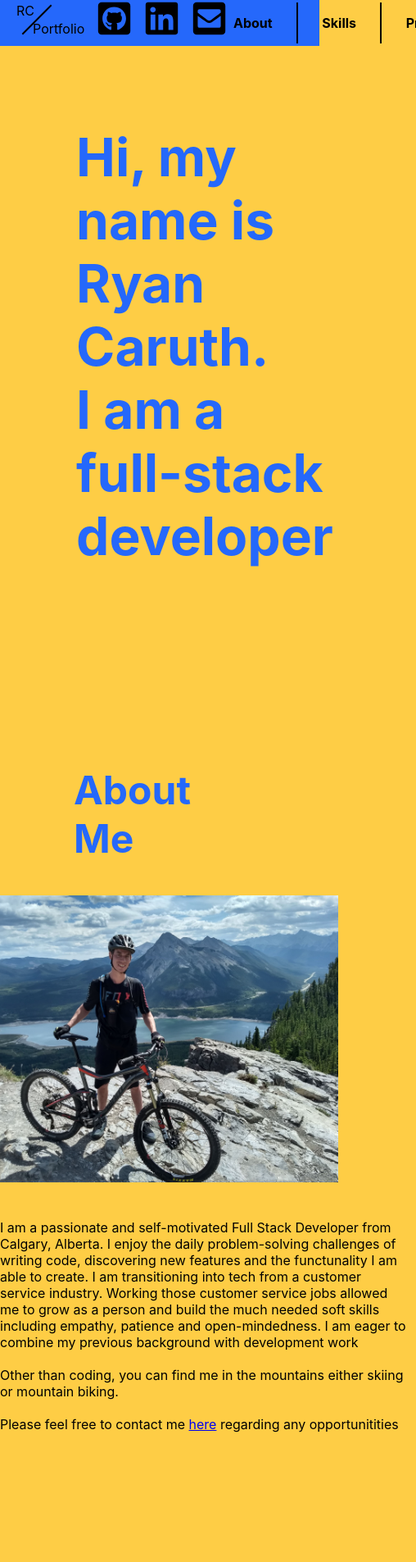
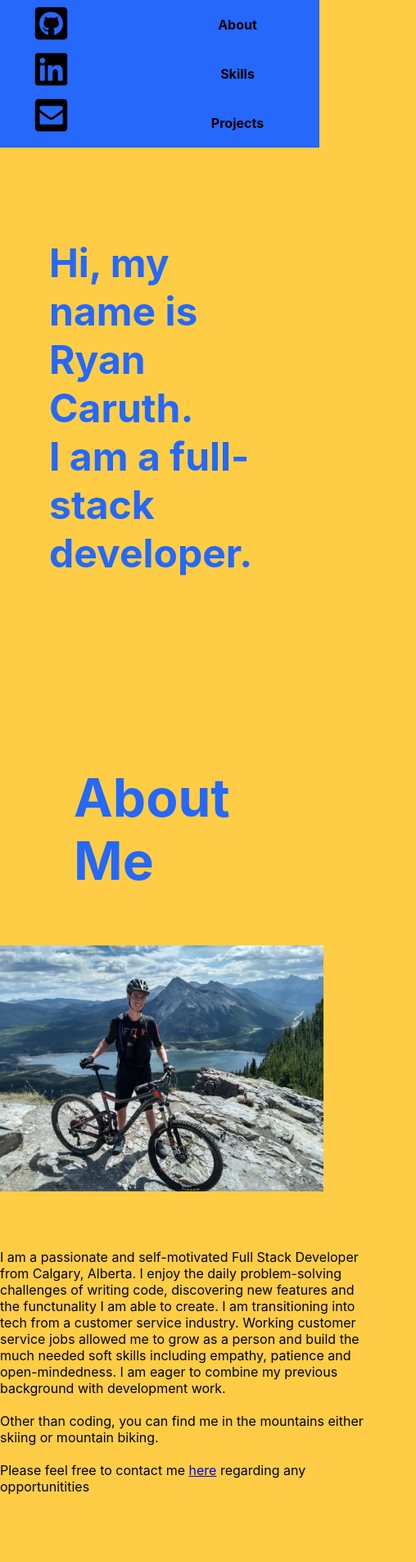
Before and after one commit to Ryan-Caruth/my-portfolio, a React (Create React App) app: page / in a window 390 px wide. Shown: the top 1905 px of the page at 82% size, 508 px wide, since content can reach past the window. Built offline with nearby package versions, Linux system fonts and the light colour scheme.

Commit message:
Added styling to make site responsive

```diff
--- a/src/components/about/About.jsx
+++ b/src/components/about/About.jsx
@@ -17,10 +17,10 @@ const About = forwardRef(( { aboutMe }, ref ) => {
           Calgary, Alberta. I enjoy the daily problem-solving challenges of
           writing code, discovering new features and the functunality I am able
           to create. I am transitioning into tech from a customer service
-          industry. Working those customer service jobs allowed me to grow as a
+          industry. Working customer service jobs allowed me to grow as a
           person and build the much needed soft skills including empathy,
           patience and open-mindedness. I am eager to combine my previous
-          background with development work
+          background with development work.
         </p>
         <br />
         <p>
--- a/src/components/about/about.css
+++ b/src/components/about/about.css
@@ -1,8 +1,13 @@
+.about-container {
+  width: 100%;
+}
+
 #aboutMeHeader {
   margin: 90px;
 }
 
-h1, .about-picture {
+h1,
+.about-picture {
   display: flex;
   align-items: center;
   justify-content: center;
@@ -26,3 +31,24 @@ h1, .about-picture {
   margin-bottom: 50px;
   margin-right: 31px;
 }
+
+@media only screen and (max-width: 800px) {
+  #aboutMeHeader {
+    display: flex;
+    padding-right: 150px;
+    width: 100%;
+    color: #2568fb;
+    font-size: 64px;
+    font-weight: bold;
+  }
+
+  #myPicture {
+    height: 300px;
+    margin-left: auto;
+    margin-right: auto;
+  }
+
+  .text-section {
+    width: 450px;
+  }
+}
--- a/src/components/landingPage/LandingPage.jsx
+++ b/src/components/landingPage/LandingPage.jsx
@@ -4,9 +4,11 @@ import './landingPage.css'
 const LandingPage = () => {
   return (
     <div className='brand-statement'>
+      <h1>
       Hi, my name is Ryan Caruth.
       <br />
-      I am a full-stack developer
+        I am a full-stack developer.
+        </h1>
     </div>
   )
 }
--- a/src/components/landingPage/landingPage.css
+++ b/src/components/landingPage/landingPage.css
@@ -2,21 +2,16 @@
   display: flex;
   align-items: center;
   justify-content: center;
+  width: 100%;
   height: 100vh;
   color: #2568FB;
   font-size: 64px;
   font-weight: bold;
 }
 
-@media only screen and (max-width: 847px) {
+@media only screen and (max-width: 800px) {
   .brand-statement {
-  display: flex;
-  align-items: center;
-  justify-content: center;
-  padding-left:110px;
-  height: 100vh;
-  color: #2568FB;
-  font-size: 64px;
-  font-weight: bold;
+    display: flex;
+    padding-top: 150px;
 }
 }
--- a/src/components/navbar/navbar.css
+++ b/src/components/navbar/navbar.css
@@ -80,3 +80,40 @@ hr {
 .headerSection:hover {
   color: #FECD45;
 }
+
+@media only screen and (max-width: 800px) {
+
+.nav {
+  width: 100%;
+  overflow: hidden;
+  position: fixed;
+  top: 0;
+}
+  .logo {
+    display: none;
+  }
+
+  .social-icons {
+   display: flex;
+   flex-direction: column;
+   align-items: flex-start;
+   justify-content: space-around;
+   width: 75px;
+   margin-left: 40px;
+ }
+  .sections {
+    display: flex;
+    flex-direction: column;
+    align-items: center;
+    width: 350px;
+  }
+
+  hr {
+    display: none;
+  }
+
+.headerSection {
+    padding: 20px;
+  }
+
+}
--- a/src/components/projects/Projects.jsx
+++ b/src/components/projects/Projects.jsx
@@ -59,6 +59,7 @@ const Projects = forwardRef(({ projects }, ref) => {
             translation sevices and educational resources. The app includes a
             real-time chat feature and booking system
           </p>
+          <div className="project3-buttons">
           <button id="project3-button"
             onClick={() =>
               (window.location.href =
@@ -75,6 +76,7 @@ const Projects = forwardRef(({ projects }, ref) => {
           >
             Github - client
           </button>
+          </div>
         </div>
         <div className="portfolio">
           <h2>My Site</h2>
--- a/src/components/projects/projects.css
+++ b/src/components/projects/projects.css
@@ -1,3 +1,7 @@
+.project-container {
+  width: 100%;
+}
+
 .my-projects-heading {
   margin-bottom: auto;
 }
@@ -59,23 +63,60 @@ button {
   cursor: pointer;
 }
 
+
 @media only screen and (max-width: 1024px) {
+  .project-1, .project-2, .project-3, .portfolio {
+    margin: 5px;
+    height: 585px;
+  }
+  #project1-button {
+    margin-top: 255px;
+  }
   #project2-button {
-    margin-top: 85px;
+    margin-top: 269px;
+  }
+  .project3-buttons {
+    margin-top: 180px;
+  }
+  #project4-button {
+    margin-top: 283px;
   }
 }
 
-@media only screen and (max-width: 820px) {
-  .project-1, .project-2, .project-3, .portfolio {
-  height: 460px;
-}
+@media only screen and (max-width: 800px) {
+   .project-1, .project-2, .project-3, .portfolio {
+    margin: 5px;
+    height: 585px;
+  }
   #project1-button {
-    margin-top: 80px;
+    margin-top: 127px;
   }
   #project2-button {
-    margin-top: 95px;
+    margin-top: 170px;
+  }
+  .project3-buttons {
+    margin-top: 10px;
   }
   #project4-button {
-    margin-top: 143px;
+    margin-top: 233px;
   }
 }
+
+@media only screen and (max-width: 415px) {
+   .project-1, .project-2, .project-3, .portfolio {
+    margin: 5px;
+    height: 585px;
+  }
+  #project1-button {
+    margin-top: 90px;
+  }
+  #project2-button {
+    margin-top: 136px;
+  }
+  .project3-buttons {
+    margin-top: 5px;
+  }
+  #project4-button {
+    margin-top: 195px;
+  }
+}
--- a/src/components/skills/Skills.jsx
+++ b/src/components/skills/Skills.jsx
@@ -4,7 +4,7 @@ import './skills.css'
 
 const Skills = forwardRef(({ skills }, ref) => {
   return (
-    <div ref={skills}>
+    <div ref={skills} className="mySkills">
       <h1>My Skills</h1>
       <ul>
         <li>HTML5</li>
--- a/src/components/skills/skills.css
+++ b/src/components/skills/skills.css
@@ -1,3 +1,7 @@
+.mySkills {
+    width: 100%;
+}
+
 ul {
     column-count: 3;
     text-align: center;
--- a/src/index.css
+++ b/src/index.css
@@ -1,5 +1,6 @@
 body {
   margin: 0;
+  max-width: 100%;
   font-family: -apple-system, BlinkMacSystemFont, 'Segoe UI', 'Roboto', 'Oxygen',
     'Ubuntu', 'Cantarell', 'Fira Sans', 'Droid Sans', 'Helvetica Neue',
     sans-serif;
```
Lines whose indentation alone changed are shown as unchanged.
